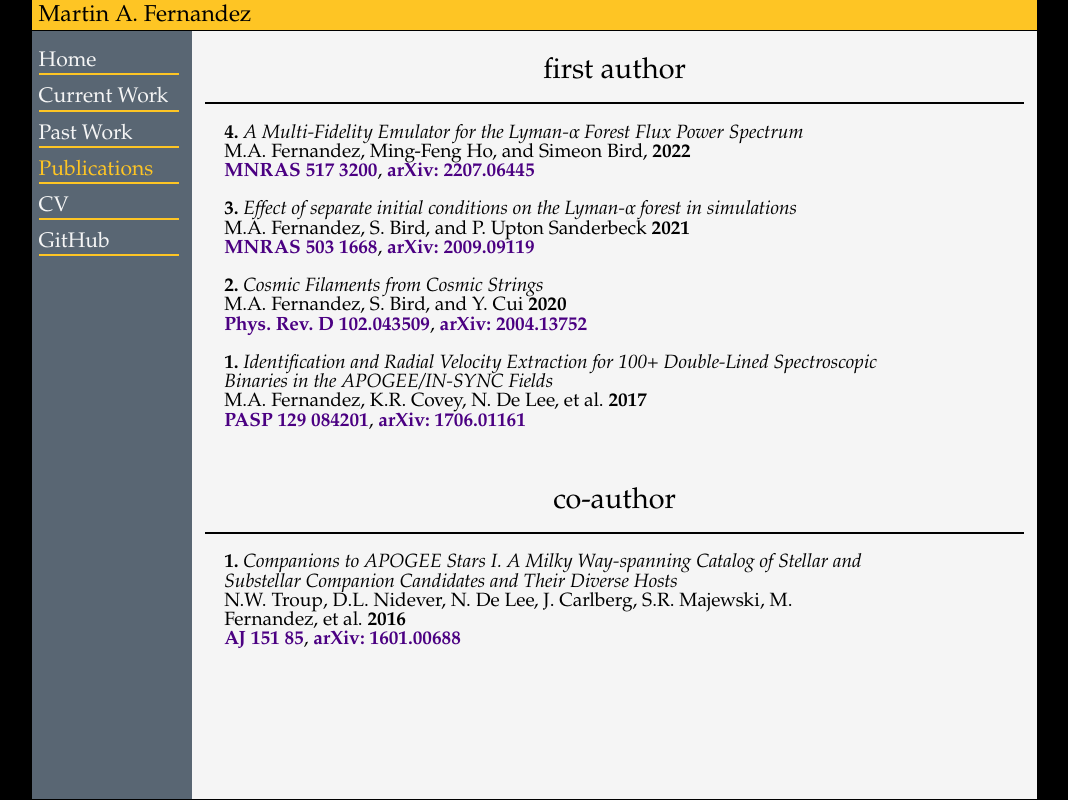
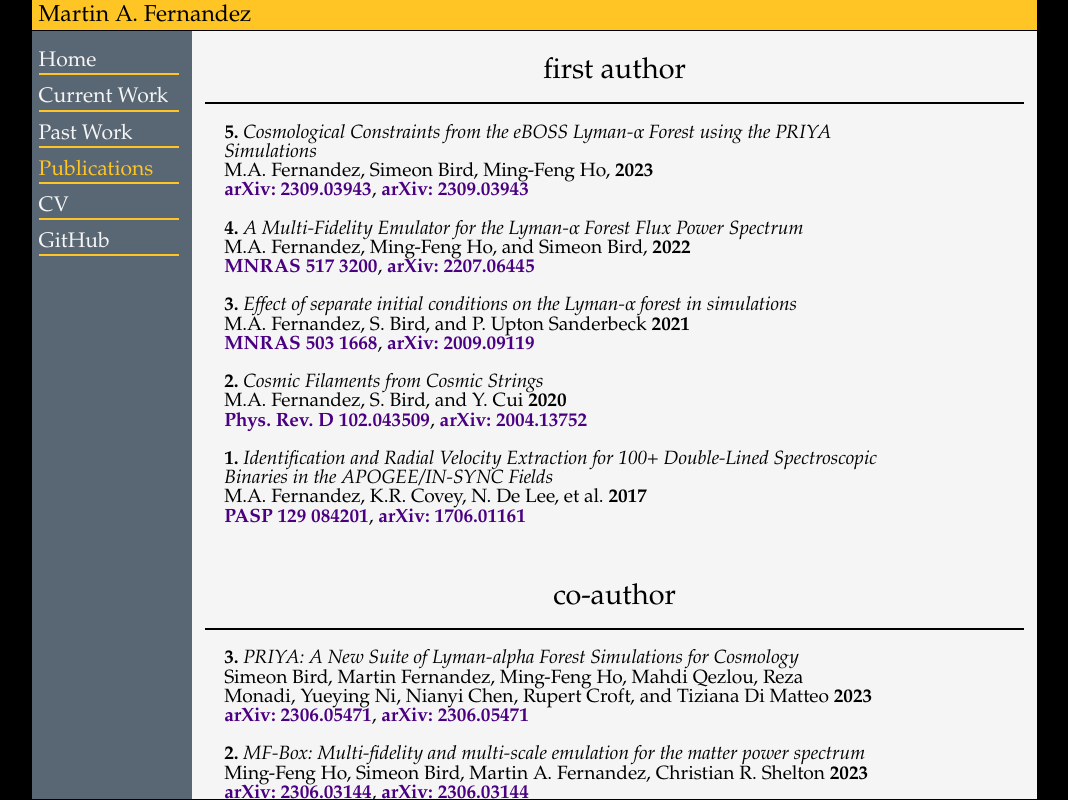
Before and after one commit to mafern/mafern.github.io, a plain HTML site: page publications.html in a window 1280 px wide. Shown: the whole page, without its empty margins (84-1152 px from the left). Drawn offline with Linux system fonts and the light colour scheme.

Commit message:
update publications

```diff
--- a/publications.html
+++ b/publications.html
@@ -20,6 +20,7 @@
 
 	<div id="content">
 		<h1> first author </h1><hr class="subject">
+		<p class="pub"><b>5.</b> <i>Cosmological Constraints from the eBOSS Lyman-α Forest using the PRIYA Simulations</i><br> M.A. Fernandez, Simeon Bird, Ming-Feng Ho, <b>2023</b> <br><a target="_blank" href="https://arxiv.org/abs/2309.03943"><b>arXiv: 2309.03943</b></a>,<a target="_blank" href="https://arxiv.org/abs/2309.03943"><b> arXiv: 2309.03943</b></a></p>
 
 		<p class="pub"><b>4.</b> <i>A Multi-Fidelity Emulator for the Lyman-&alpha; Forest Flux Power Spectrum</i><br> M.A. Fernandez, Ming-Feng Ho, and Simeon Bird, <b>2022</b> <br><a target="_blank" href="https://academic.oup.com/mnras/article/517/3/3200/6678574"><b>MNRAS 517 3200</b></a>,<a target="_blank" href="https://arxiv.org/abs/2207.06445"><b> arXiv: 2207.06445</b></a></p>
 
@@ -30,6 +31,10 @@
 		<p class="pub"><b>1.</b> <i>Identification and Radial Velocity Extraction for 100+ Double-Lined Spectroscopic Binaries in the APOGEE/IN-SYNC Fields</i><br>M.A. Fernandez, K.R. Covey, N. De Lee, et al. <b>2017</b> <br><a target="_blank" href="https://iopscience.iop.org/article/10.1088/1538-3873/aa77e0/meta"><b>PASP 129 084201</b></a>,<a target="_blank" href="https://arxiv.org/abs/1706.01161"><b> arXiv: 1706.01161</b></a></p>
 
     <br /><h1> co-author </h1><hr class="subject">
+		<p class="pub"><b>3.</b> <i>PRIYA: A New Suite of Lyman-alpha Forest Simulations for Cosmology</i><br>Simeon Bird, Martin Fernandez, Ming-Feng Ho, Mahdi Qezlou, Reza Monadi, Yueying Ni, Nianyi Chen, Rupert Croft, and Tiziana Di Matteo <b>2023</b> <br><a target="_blank" href="https://arxiv.org/abs/2306.05471"><b>arXiv: 2306.05471</b></a>,<a target="_blank" href="https://arxiv.org/abs/2306.05471"><b> arXiv: 2306.05471</b></a></p>
+
+		<p class="pub"><b>2.</b> <i>MF-Box: Multi-fidelity and multi-scale emulation for the matter power spectrum</i><br> Ming-Feng Ho, Simeon Bird, Martin A. Fernandez, Christian R. Shelton <b>2023</b> <br><a target="_blank" href="https://arxiv.org/abs/2306.03144"><b>arXiv: 2306.03144</b></a>,<a target="_blank" href="https://arxiv.org/abs/2306.03144"><b> arXiv: 2306.03144</b></a></p>
+
 		<p class="pub"><b>1.</b> <i>Companions to APOGEE Stars I. A Milky Way-spanning Catalog of Stellar and Substellar Companion Candidates and Their Diverse Hosts</i><br>N.W. Troup, D.L. Nidever, N. De Lee, J. Carlberg, S.R. Majewski, M. Fernandez, et al. <b>2016</b> <br><a target="_blank" href="https://iopscience.iop.org/article/10.3847/0004-6256/151/3/85/meta"><b>AJ 151 85</b></a>,<a target="_blank" href="https://arxiv.org/abs/1601.00688"><b> arXiv: 1601.00688</b></a></p>
 	</div>
 </body>
```
